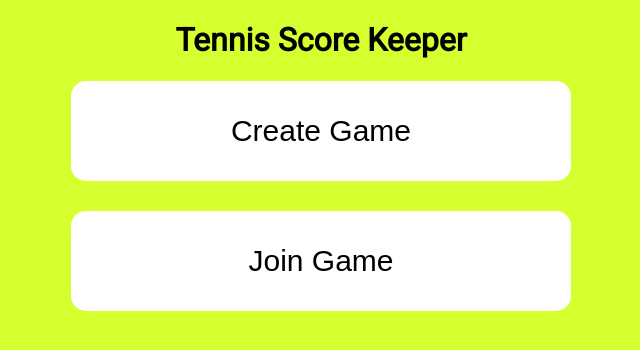
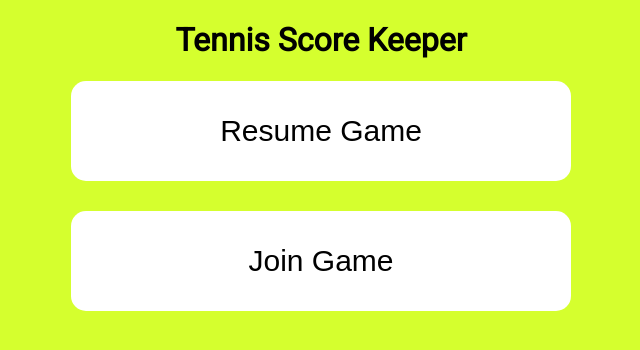
Before and after one commit to reimeytal/tennisscorekeeper, a Flask app: page / in a window 1280 px wide. Shown: the top 350 px of the page, without its empty margins (319-959 px from the left). Run offline with Flask 2, Linux system fonts and the light colour scheme; the visitor is signed in with stand-in values (Sample User, id 1).

Commit message:
Added Resume Game button

```diff
--- a/static/main.js
+++ b/static/main.js
@@ -107,13 +107,13 @@ function initialize_game(id, player1Name,  player2Name){
     sock.on('connect', ()=>{
       sock.emit("jr", {"id":id.toString()});
     })
-    window.addEventListener("beforeunload", () => {
+    /*window.addEventListener("beforeunload", () => {
       if (gamestat == "inprog"){
         sock.emit("leave", {"id":id});
         const r = new XMLHttpRequest();
         r.open("GET", "/del");
         r.send();
       }
-    });
+    });*/
   });
 }
--- a/templates/index.html
+++ b/templates/index.html
@@ -6,12 +6,18 @@
     <link rel="stylesheet" href="{{url_for('static', filename='style.css')}}">
     <script type="text/javascript">
       document.addEventListener("DOMContentLoaded", () =>{
-        document.querySelector("#create-game").onclick  = () =>{
-          location.href = "{{url_for('create_game')}}";
-        }
+        {% if "host" in session %}
+          document.querySelector("#resume-game").onclick = () => {
+            location.href = "{{url_for('game', id=session['host'])}}";
+          };
+        {% else %}
+          document.querySelector("#create-game").onclick  = () =>{
+            location.href = "{{url_for('create_game')}}";
+          };
+        {% endif %}
         document.querySelector("#join-game").onclick = () =>{
           location.href  = "{{url_for('join_game')}}";
-        }
+        };
       });
     </script>
     <style media="screen">
@@ -19,7 +25,11 @@
   </head>
   <body>
     <h1>Tennis Score Keeper</h1>
-    <button id="create-game" class="select-buttons">Create Game</button>
+    {% if "host" in session %}
+      <button id="resume-game" class="select-buttons">Resume Game</button>
+    {% else %}
+      <button id="create-game" class="select-buttons">Create Game</button>
+    {% endif %}
     <div class="seperation-divs">
       <button id="join-game" class="select-buttons">Join Game</button>
     </div>
```
